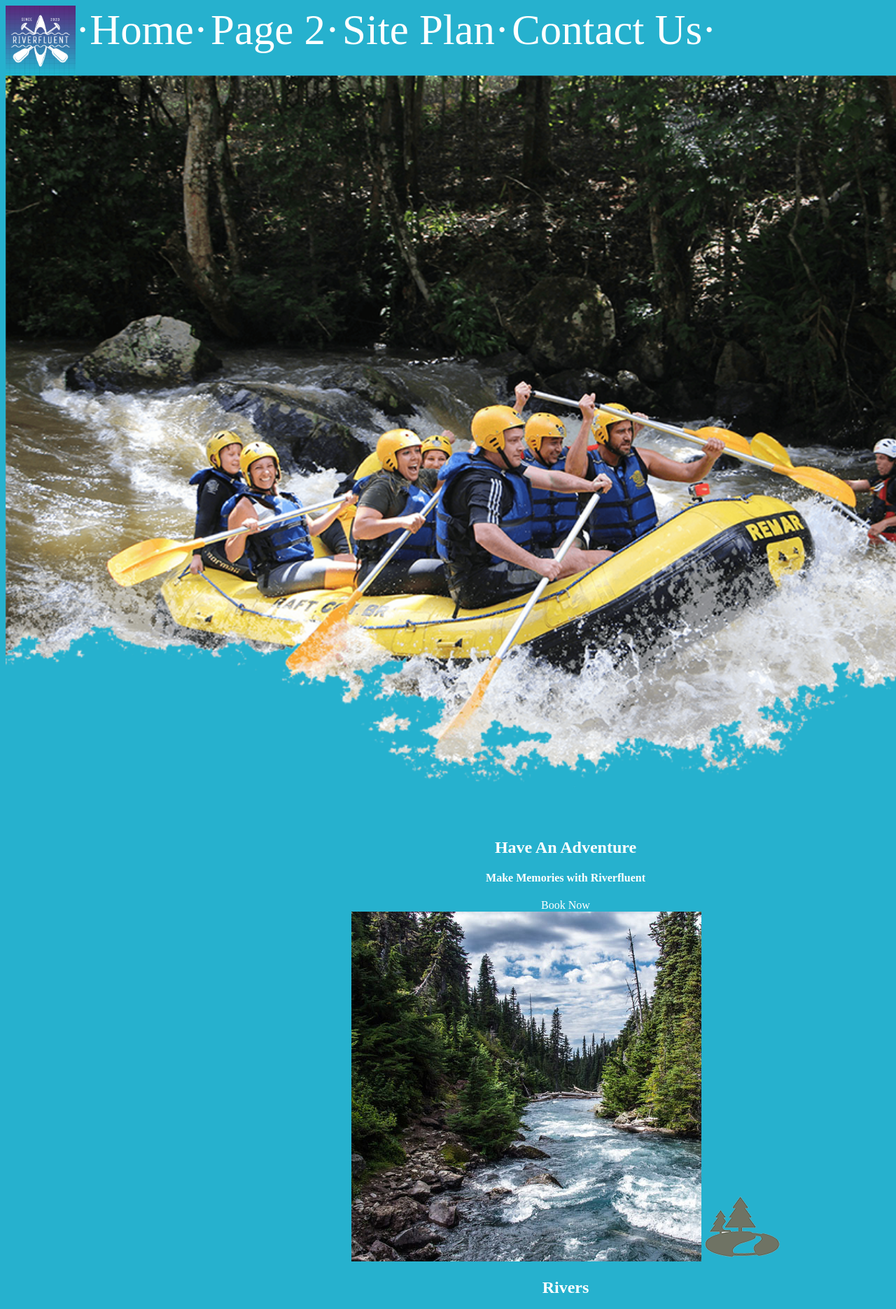
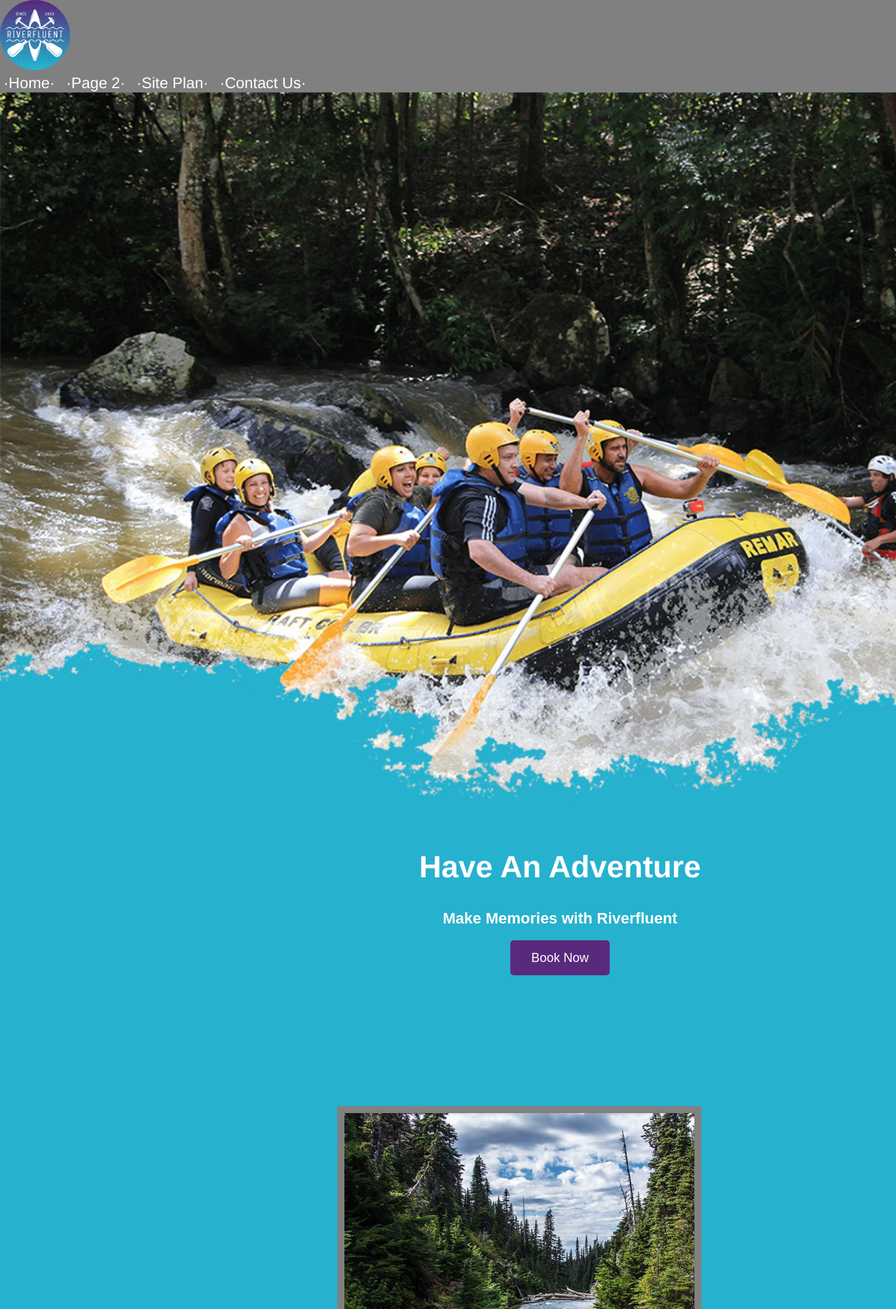
Before and after one commit to shanebasham/PythonMessingAround, a plain HTML site: page wdd130/wwr/index.html in a window 1280 px wide. Shown: the top 1871 px of the page at 70% size. Drawn offline with Linux system fonts and the light colour scheme.

Commit message:
week 5 assignment

```diff
--- a/wdd130/wwr/index.html
+++ b/wdd130/wwr/index.html
@@ -18,9 +18,9 @@
             </a>
             <nav>
                 <a href="index.html">·Home·</a>
-                <a href="#">Page 2·</a>
-                <a href="site-plan-rafting.html">Site Plan·</a>
-                <a href="contactus.html">Contact Us·</a>
+                <a href="#">·Page 2·</a>
+                <a href="site-plan-rafting.html">·Site Plan·</a>
+                <a href="contactus.html">·Contact Us·</a>
             </nav>
         </header>
         <div id="hero">
@@ -60,9 +60,9 @@
             </section>
         </main>
         <footer>
-            <p>Riverfluent &copy; 2023 - Shane Basham</p>
             <p><a href="site-plan-rafting.html">Site Plan</a></p>
             <p><a href="contactus.html">Contact Us</a></p>
+            <p>Riverfluent &copy; 2023 - Shane Basham</p>
             <div class="social">
                 <a href="https://facebook.com" target="_blank">
                     <img src="images/facebook.png" alt="fb icon">
--- a/wdd130/wwr/styles/style.css
+++ b/wdd130/wwr/styles/style.css
@@ -4,17 +4,23 @@ div {
     margin: 0 auto;
 }
 nav a {
-    font-size: 3.8em;
+    font-size: 1em;
     text-align: center;
     color: white;
     text-decoration: none;
+    font-family: "Comic Neue", Helvetica, sans-serif;
+    padding: 5px;
 }
 .logo {
     width: 80px auto;
-    float: left;
+    border-radius: 50%;
+}
+#logo_link {
+    padding-top: 5px;
 }
 .icon {
     width: 80px auto;
+    padding-top: 10px;
 }
 #hero-img {
     width: 100%;
@@ -31,48 +37,84 @@ main section {
     text-align: center;
     color: white;
 }
-#background {
-    height: 725px;
-}
 body {
     background-color: #26b1ce;
     color: white;
+    font-family: "Comic Neue", Arial, sans-serif;
+    font-size: 22px;
+    margin: 0;
+    padding: 0;
+}
+h2 {
+    margin: 0;
 }
 header {
-    background-color:#26b1ce;
+    background-color:gray;
     color: white;
 }
 nav a:hover {
-    font-size: 4.5em;
+    font-size: 1.2em;
     background-color: #59297d;
     color: white;
 }
 .book, .join {
-    background-color: #26b1ce;
+    background-color: #59297d;
     color: white;
     text-decoration: none;
+    font-size: 18px;
+    padding: 15px 30px;
+    margin-top: 50px;
+    border-radius: 5px;
+}
+.card-img {
+    border: 10px solid gray;
+}
+main section img {
+    box-sizing: border-box;
 }
 .book:hover, .join:hover {
-    background-color: #59297d;
+    background-color: #26b1ce;
     color: white;
 }
 #background {
     background-color: gray;
     height: 725px;
+    margin-bottom: 50px;
 }
-.msg {
+.msg h2 {
     background-color: gray;
+    line-height: 1.5em;
+    font-family: "Comic Neue", Helvetica, sans-serif;
+    font-size: .8em;
+    padding: 35px;
+    margin-top: 50px;
+}
+.msg p {
+    padding-bottom: 15px;
 }
 footer p a {
     background-color: #26b1ce;
     color: white;
     text-decoration: none;
+    padding: 5px 5px;
+    margin-top: 200px;
 }
 footer p a:hover {
     font-size: 1.2em;
     text-decoration: underline;
     background-color: #59297d;
 }
+footer .social img {
+    padding-top: 15px;
+}
 #content {
     width: 1600px;
 }
+.home-title {
+    font-family: "Unica One", Helvetica, sans-serif;
+    font-size: 2em;
+    margin-top: 10px;
+}
+.rivers-card, .camping-card, .rapids-card {
+    margin: 200px 0;
+}
```
Also changed, not shown: wdd130/aboutme/index.html (deleted).
